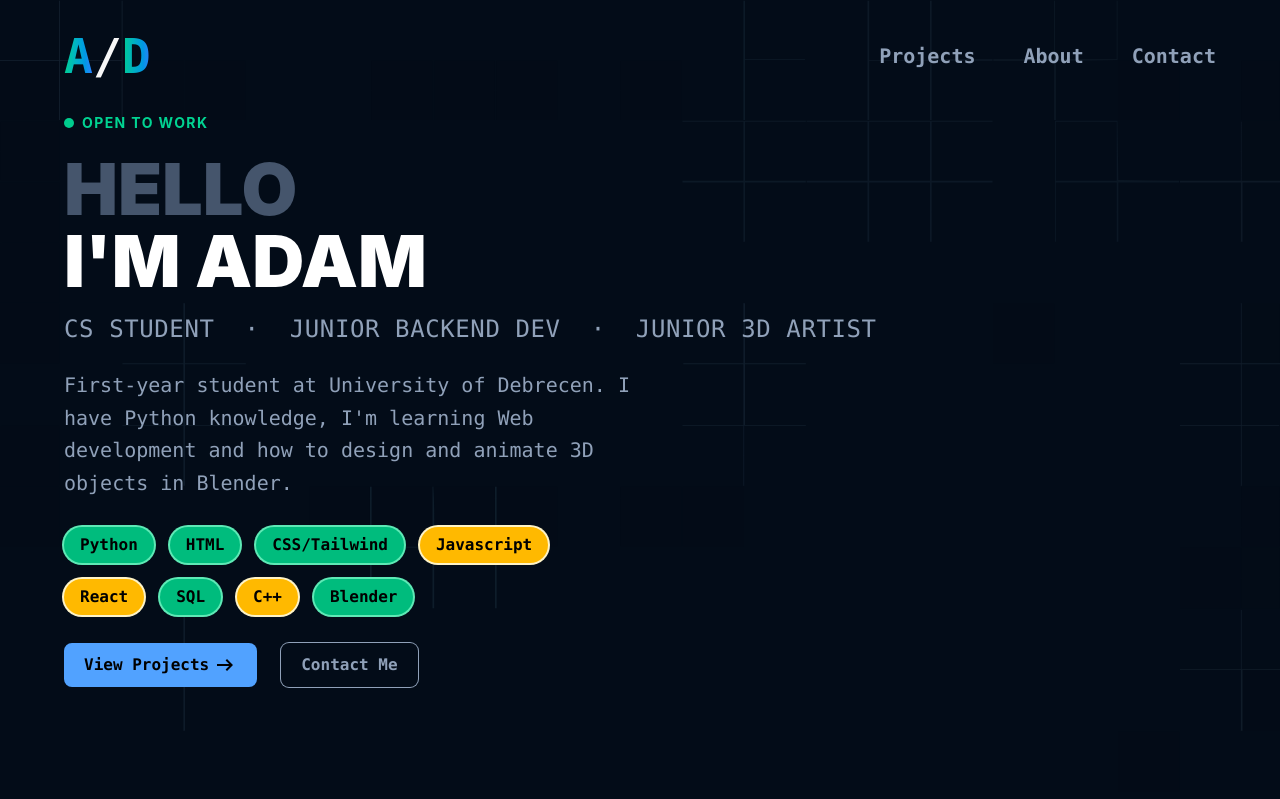
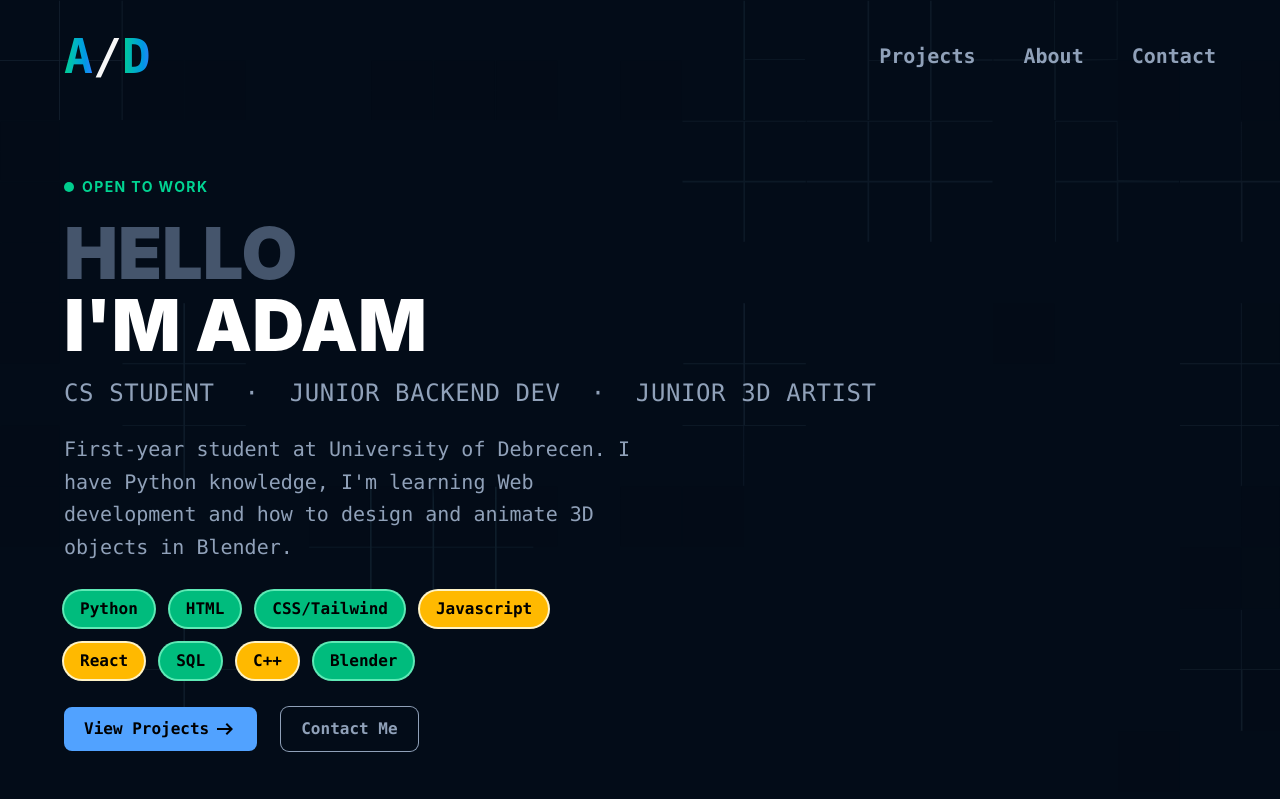
Before and after one commit to AdamDruszad/portfolio, a React (Vite) app: page / in a window 1280 px wide. Shown: the top 799 px of the page. Built offline with nearby package versions, Linux system fonts and the light colour scheme.

Commit message:
Add padding to Hero section
Added padding to the Hero section for better layout.

```diff
--- a/src/components/Hero.jsx
+++ b/src/components/Hero.jsx
@@ -1,6 +1,6 @@
 function Hero() {
   return (
-    <section className="w-full min-h-screen bg-slate-900 bg-[url('./assets/background.svg')] bg-cover bg-no-repeat px-6 md:px-16 flex flex-col justify-center">
+    <section className="w-full min-h-screen bg-slate-900 bg-[url('./assets/background.svg')] bg-cover bg-no-repeat pt-32 px-6 md:px-16 flex flex-col justify-center">
       <div className="flex items-center gap-2 mb-5">
         <span className="h-2.5 w-2.5 rounded-full bg-emerald-400 animate-pulse"></span>
         <span className="text-emerald-400 font-bold tracking-widest text-sm uppercase">
```
